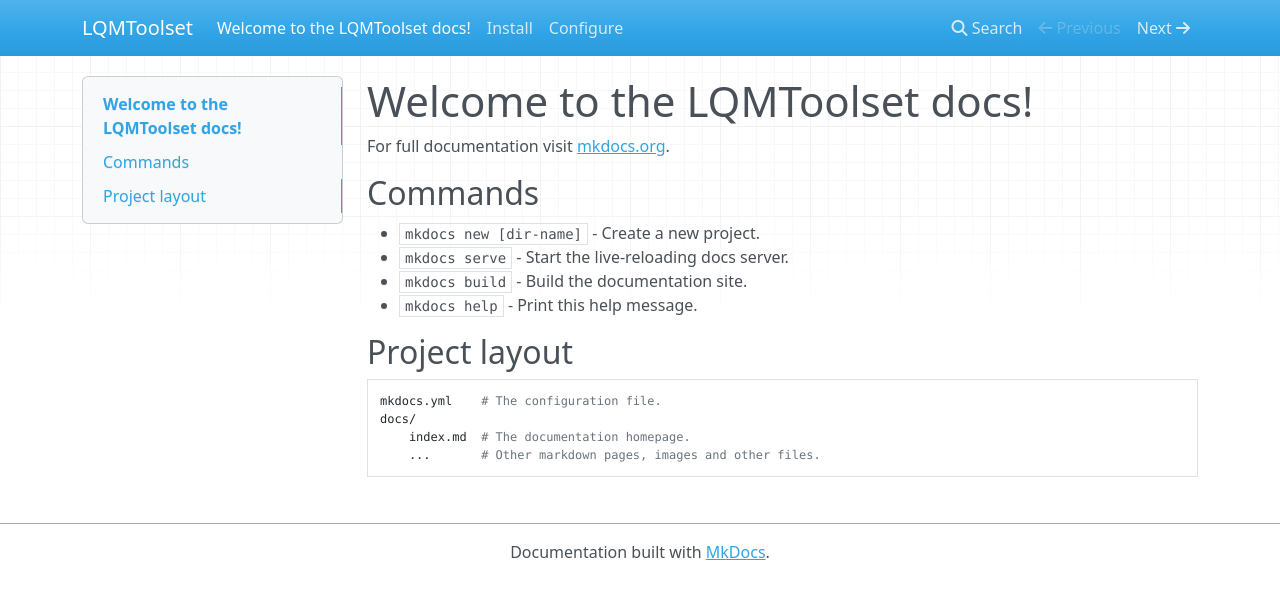
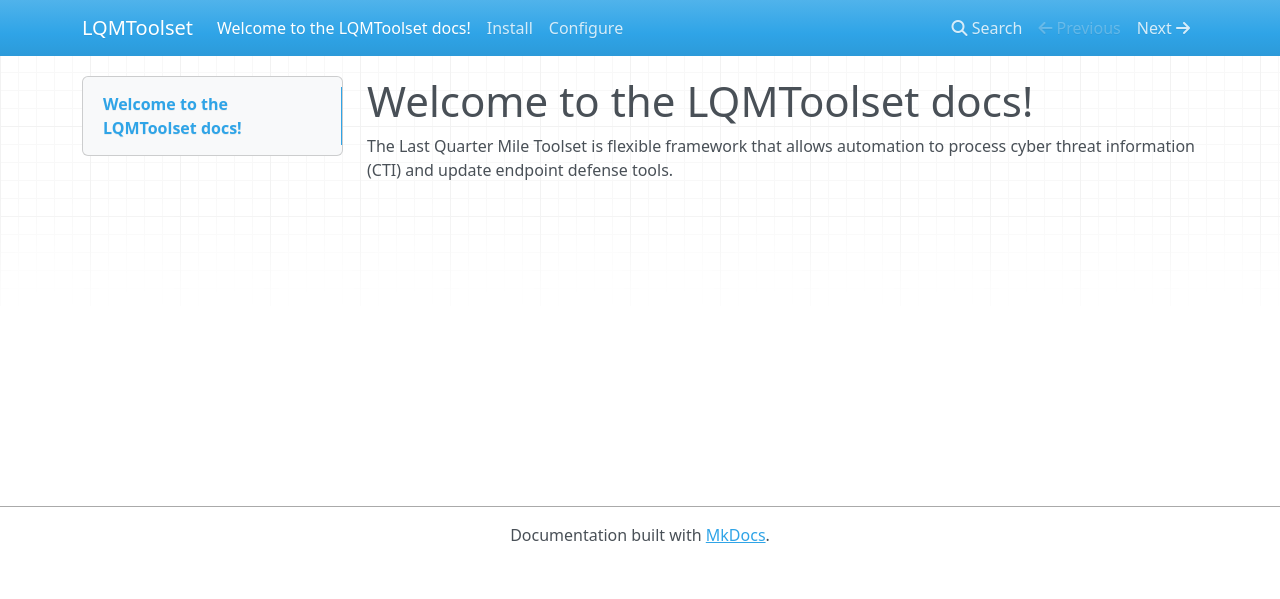
Before and after one commit to anl-cyberscience/LQMToolset, an MkDocs documentation site: the page built from docs/index.md, in a window 1280 px wide. Shown: the top 599 px of the page. Built offline with MkDocs 1.6.1, drawn with Linux system fonts in a browser that asks for light colours; nearby versions of some CDN libraries; old or Windows-style settings are respelled for this version of MkDocs.

Commit message:
update docs

```diff
--- a/docs/index.md
+++ b/docs/index.md
@@ -1,17 +1,3 @@
 # Welcome to the LQMToolset docs!
 
-For full documentation visit [mkdocs.org](http://mkdocs.org).
-
-## Commands
-
-* `mkdocs new [dir-name]` - Create a new project.
-* `mkdocs serve` - Start the live-reloading docs server.
-* `mkdocs build` - Build the documentation site.
-* `mkdocs help` - Print this help message.
-
-## Project layout
-
-    mkdocs.yml    # The configuration file.
-    docs/
-        index.md  # The documentation homepage.
-        ...       # Other markdown pages, images and other files.
+The Last Quarter Mile Toolset is flexible framework that allows automation to process cyber threat information (CTI) and update endpoint defense tools.
--- a/mkdocs.yml
+++ b/mkdocs.yml
@@ -3,4 +3,3 @@
     - index.md
     - install.md
     - configure.md
-theme: mkdocs
```
Also changed, not shown: docs/install.md (+2 -5 lines).
